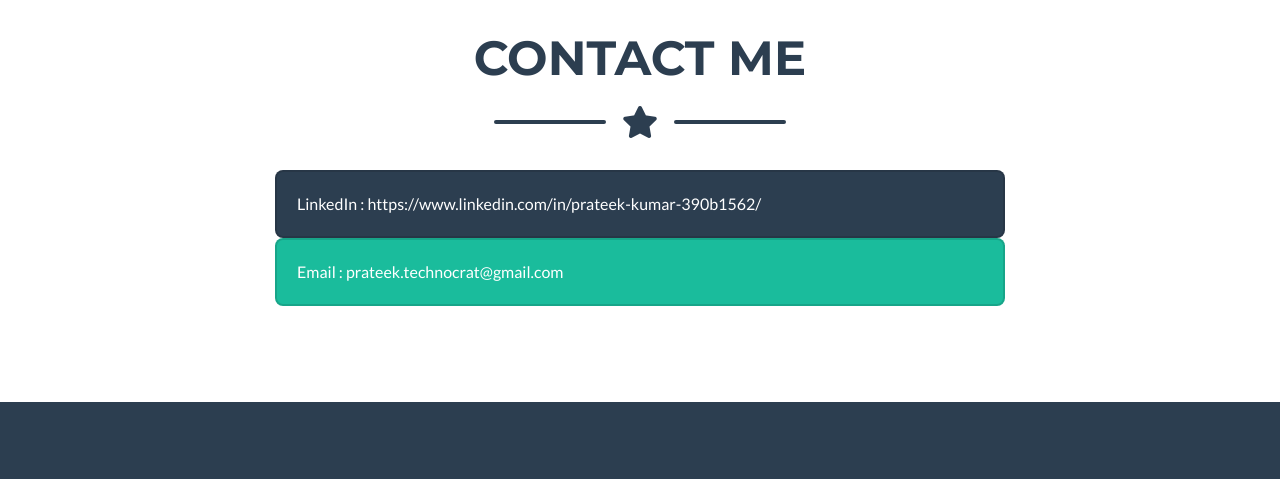
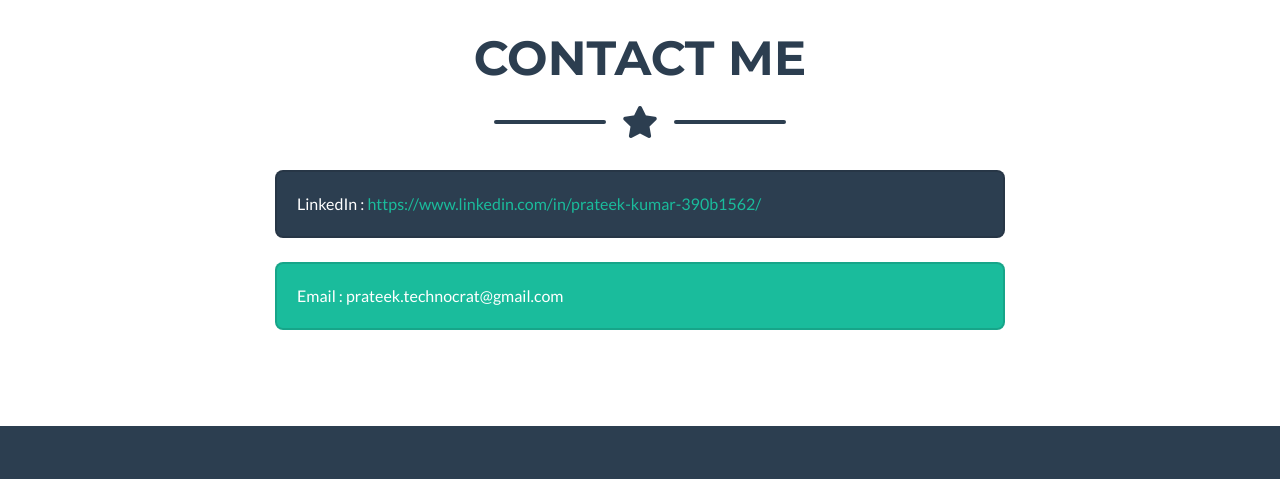
Before and after one commit to pks90/portfolio, a website with bundled scripts: page index.html in a window 1280 px wide. Shown: the part 2296-2775 px from the top of the page. Built offline with nearby package versions, Linux system fonts and the light colour scheme.

Commit message:
Added break tag between linkedin and email card

```diff
--- a/index.html
+++ b/index.html
@@ -228,8 +228,9 @@
         <div class="col-lg-8 mx-auto">
           <!-- To configure the contact form email address, go to mail/contact_me.php and update the email address in the PHP file on line 19. -->
           <div class="card bg-secondary text-white">
-            <div class="card-body">LinkedIn : https://www.linkedin.com/in/prateek-kumar-390b1562/</div>
+            <div class="card-body">LinkedIn : <a href="https://www.linkedin.com/in/prateek-kumar-390b1562/">https://www.linkedin.com/in/prateek-kumar-390b1562/</a></div>
           </div>
+          <br/>
           <div class="card bg-primary text-white">
             <div class="card-body">Email : prateek.technocrat@gmail.com</div>
           </div>
```
